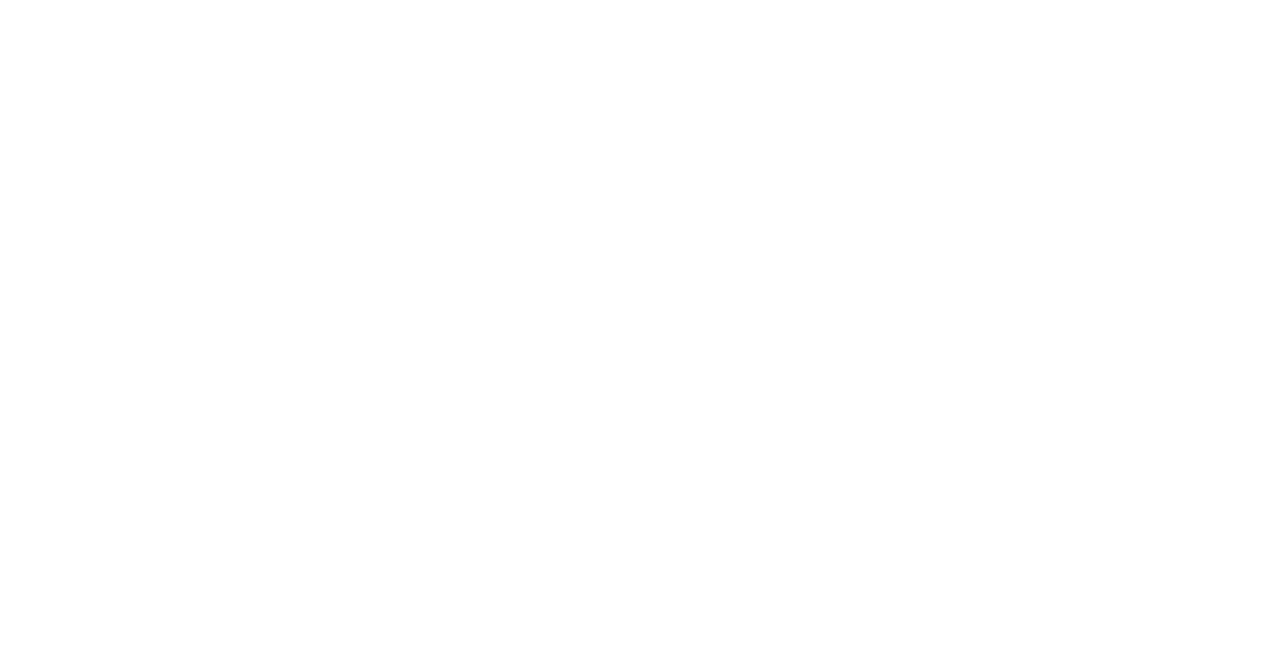
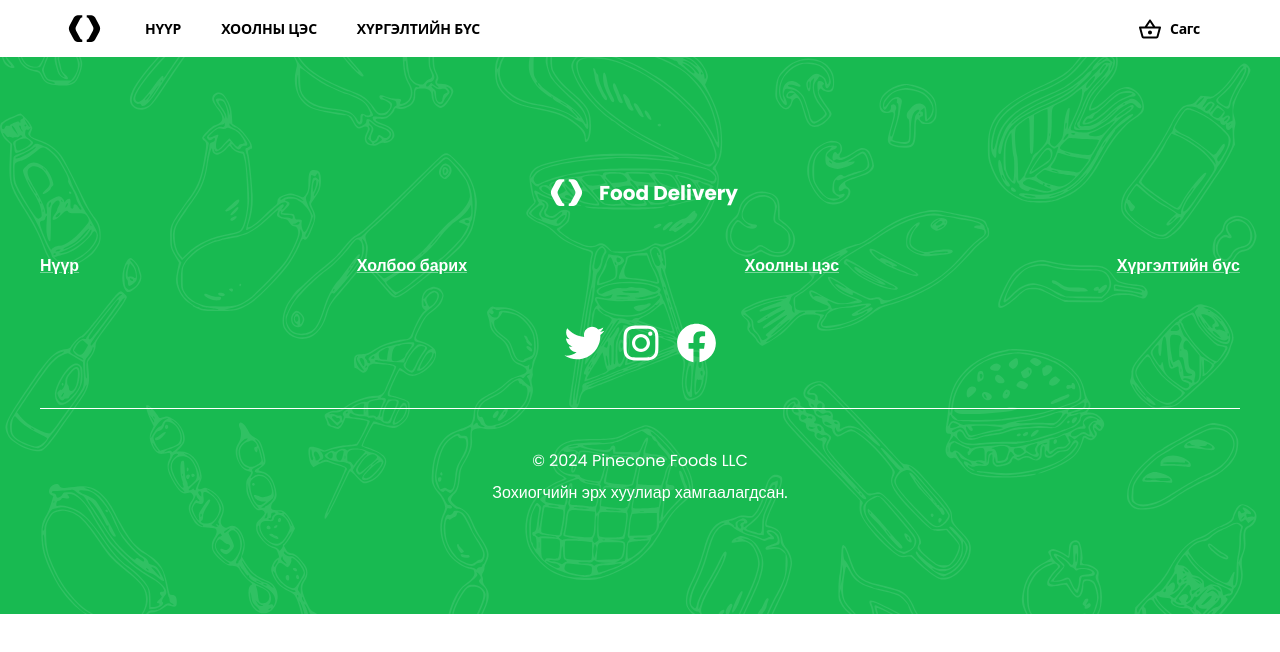
Before and after one commit to LEAP-MNG-1f/Gereltbaatar-food-delivery, a Next.js app in the folder food-delivery/: page /menu in a window 1280 px wide. Shown: the top 652 px of the page. Built offline with nearby package versions, Linux system fonts and the light colour scheme.

Commit message:
menu page iin header, footer ugsaraj bolson

```diff
--- a/food-delivery/src/app/menu/page.tsx
+++ b/food-delivery/src/app/menu/page.tsx
@@ -1,5 +1,11 @@
+import MenuPage from "@/components/pages/MenuPage";
+
 const Menu = () => {
-  return <main></main>;
+  return (
+    <>
+      <MenuPage />
+    </>
+  );
 };
 
 export default Menu;
--- /dev/null
+++ b/food-delivery/src/components/pages/MenuPage.tsx
@@ -0,0 +1,13 @@
+import { Footer } from "../parts/Footer";
+import { Header } from "../parts/Header";
+
+const MenuPage = () => {
+  return (
+    <main>
+      <Header />
+      <Footer />
+    </main>
+  );
+};
+
+export default MenuPage;
--- a/food-delivery/src/components/parts/Footer.tsx
+++ b/food-delivery/src/components/parts/Footer.tsx
@@ -1,3 +1,5 @@
+"use client";
+
 import { HeeFooterIcon } from "../svg/HeeFooterIcon";
 import * as React from "react";
 import { PineconeLogoWhite } from "../svg/PineconeLogoWhite";
@@ -10,7 +12,7 @@
   return (
     <footer>
       <div className="">
-        <div className="bg-BrandGreen pt-[114px] pb-[109px] flex items-center justify-center relative">
+        <div className="bg-BrandGreen pt-[114px] pb-[109px] flex items-center justify-center relative overflow-hidden">
           <HeeFooterIcon />
           <div className="container m-auto max-w-[1200px]">
             <div className="flex flex-col gap-10">
@@ -23,22 +25,22 @@
                 </p>
               </div>
               <div className="flex justify-between">
-                <Link href="#" color="#fff">
+                <Link href="/" color="#fff">
                   <p className="font-Poppins text-base font-semibold not-italic">
                     Нүүр
                   </p>
                 </Link>
-                <Link href="#" color="#fff">
+                <Link href="" color="#fff">
                   <p className="font-Poppins text-base font-semibold not-italic">
                     Холбоо барих
                   </p>
                 </Link>
-                <Link href="#" color="#fff">
+                <Link href="" color="#fff">
                   <p className="font-Poppins text-base font-semibold not-italic">
                     Хоолны цэс
                   </p>
                 </Link>
-                <Link href="#" color="#fff">
+                <Link href="" color="#fff">
                   <p className="font-Poppins text-base font-semibold not-italic">
                     Хүргэлтийн бүс
                   </p>
--- a/food-delivery/src/components/parts/Header.tsx
+++ b/food-delivery/src/components/parts/Header.tsx
@@ -1,4 +1,6 @@
-import { HeaderButton } from "../buttons/HeaderButton";
+"use client";
+
+import Link from "next/link";
 import { CartIcon } from "../svg/CartIcon";
 import { PineconeLogo } from "../svg/PineconeLogo";
 
@@ -10,16 +12,17 @@
           <div className="flex gap-6">
             <PineconeLogo />
             <div className="flex gap-2 items-center">
-              <button>
+              <Link href="/">
                 <p className="px-4 py-2 font-bold text-sm leading-4 tracking-[-0.2px]">
                   НҮҮР
                 </p>
-              </button>
-              <button>
+              </Link>
+              <Link href="/menu">
                 <p className="px-4 py-2 font-bold text-sm leading-4 tracking-[-0.2px]">
                   ХООЛНЫ ЦЭС
                 </p>
-              </button>
+              </Link>
+
               <button>
                 <p className="px-4 py-2 font-bold text-sm leading-4 tracking-[-0.2px]">
                   ХҮРГЭЛТИЙН БҮС
--- a/food-delivery/src/components/zones/GreenZone.tsx
+++ b/food-delivery/src/components/zones/GreenZone.tsx
@@ -3,7 +3,7 @@
 export const GreenZone = () => {
   return (
     <main>
-      <div className="bg-BrandGreen h-[780px] flex items-center justify-center">
+      <div className="bg-BrandGreen h-[780px] flex items-center justify-center relative overflow-hidden">
         <HeeIcon />
         <div className="container m-auto  h-full max-w-[1200px]">
           <div className="flex items-center justify-between h-full">
```
